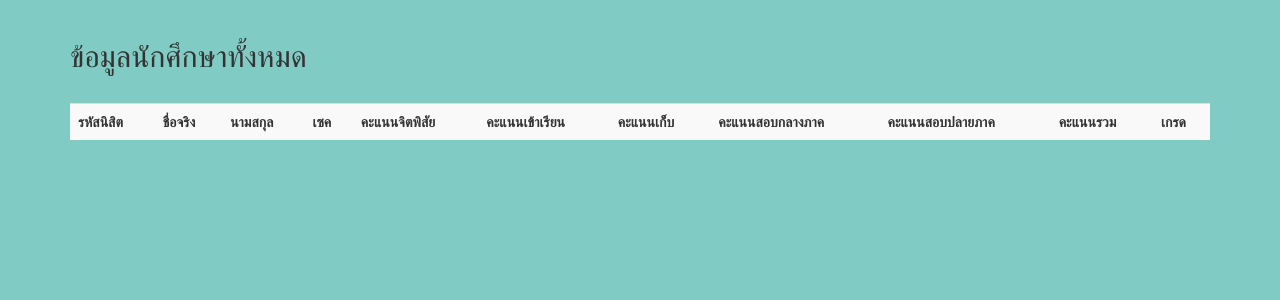
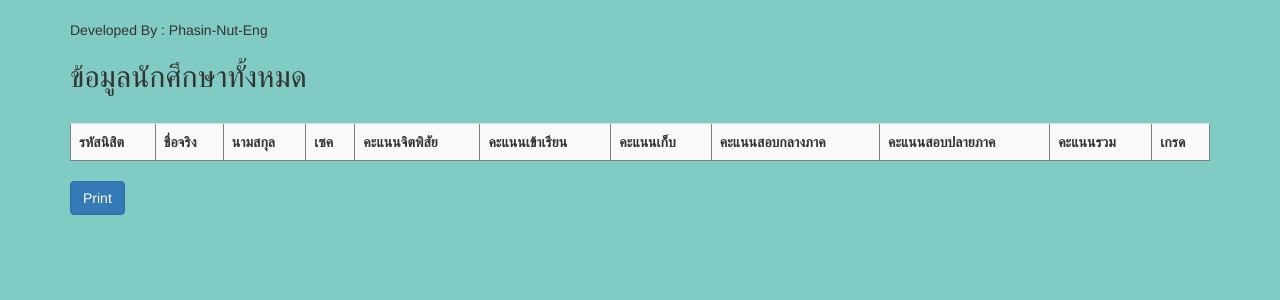
Before and after one commit to gunhappy/Nut_project, a Django app: page /table in a window 1280 px wide. Shown: the part 52-352 px from the top of the page. Run offline with Django 3.2, Linux system fonts and the light colour scheme; data that the repository does not hold is empty; some libraries are stand-ins or nearby versions.

Commit message:
add license and print btn

```diff
--- a/studentgrade/student_app/static/student_app/styles.css
+++ b/studentgrade/student_app/static/student_app/styles.css
@@ -11,5 +11,5 @@ body{
 }
 
 #mainmenu{
-  padding: 14px 80px;
+  padding: 14px 0px;
 }
--- a/studentgrade/student_app/templates/tabledata.html
+++ b/studentgrade/student_app/templates/tabledata.html
@@ -40,9 +40,10 @@
    </div><!-- /.container-fluid -->
  </nav>
     <div class="container">
+      <footer id="footer"><p>Developed By : Phasin-Nut-Eng</p></footer>
       <h2>ข้อมูลนักศึกษาทั้งหมด</h2>
       <br>
-      <table class="table table-striped">
+      <table class="table table-striped" id="printTable" border="1">
         <!-- table header -->
         <tr>
           <th>รหัสนิสิต</th>
@@ -107,6 +108,22 @@
                   </td>
         {% endfor %}
       </table>
+       <button class="btn btn-primary" id="button">Print</button>
     </div>
+
+    <script>
+     function printData()
+     {
+        var divToPrint=document.getElementById("printTable");
+        newWin= window.open("");
+        newWin.document.write(divToPrint.outerHTML);
+        newWin.print();
+        newWin.close();
+     }
+
+     $('#button').on('click',function(){
+     printData();
+     })
+     </script>
 </body>
 </html>
```
